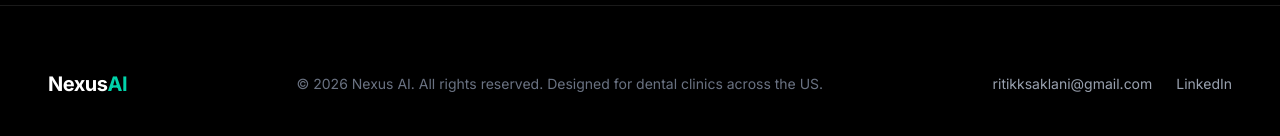
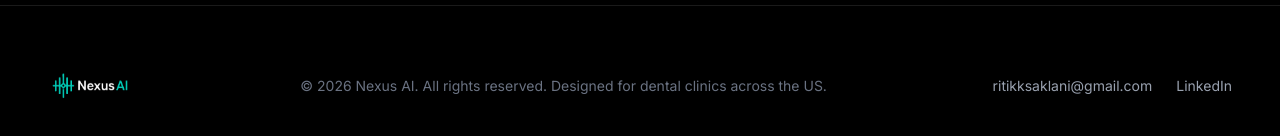
Before and after one commit to Engrritik/nexus-ai-website, a Next.js app: page / in a window 1280 px wide. Shown: the part 5640-5776 px from the top of the page. Built offline with nearby package versions, Linux system fonts and the light colour scheme.

Commit message:
Fix the footer logo

```diff
--- a/src/components/layout/Footer.tsx
+++ b/src/components/layout/Footer.tsx
@@ -3,9 +3,7 @@ export function Footer() {
     <footer className="border-t border-white/10 bg-black py-12 md:py-16">
       <div className="container mx-auto px-6 md:px-12 flex flex-col md:flex-row justify-between items-center gap-6">
         <div className="flex items-center gap-2">
-          <span className="text-xl font-bold tracking-tight text-white">
-            Nexus<span className="text-teal">AI</span>
-          </span>
+          <img src='/logo.png' alt='Nexus AI' style={{height: '32px', width: 'auto', background: 'transparent', mixBlendMode: 'screen'}} />
         </div>
 
         <p className="text-sm text-gray-500 text-center md:text-left">
```
